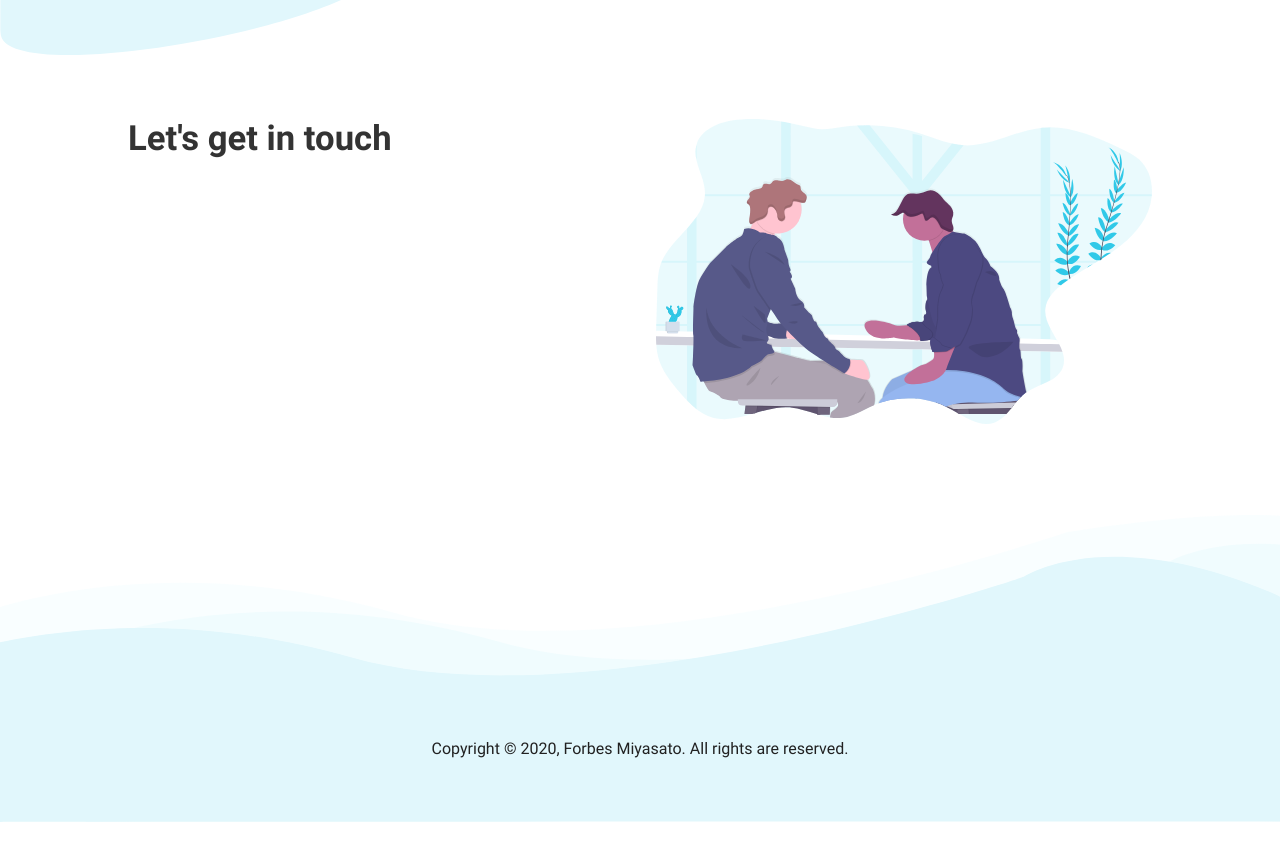
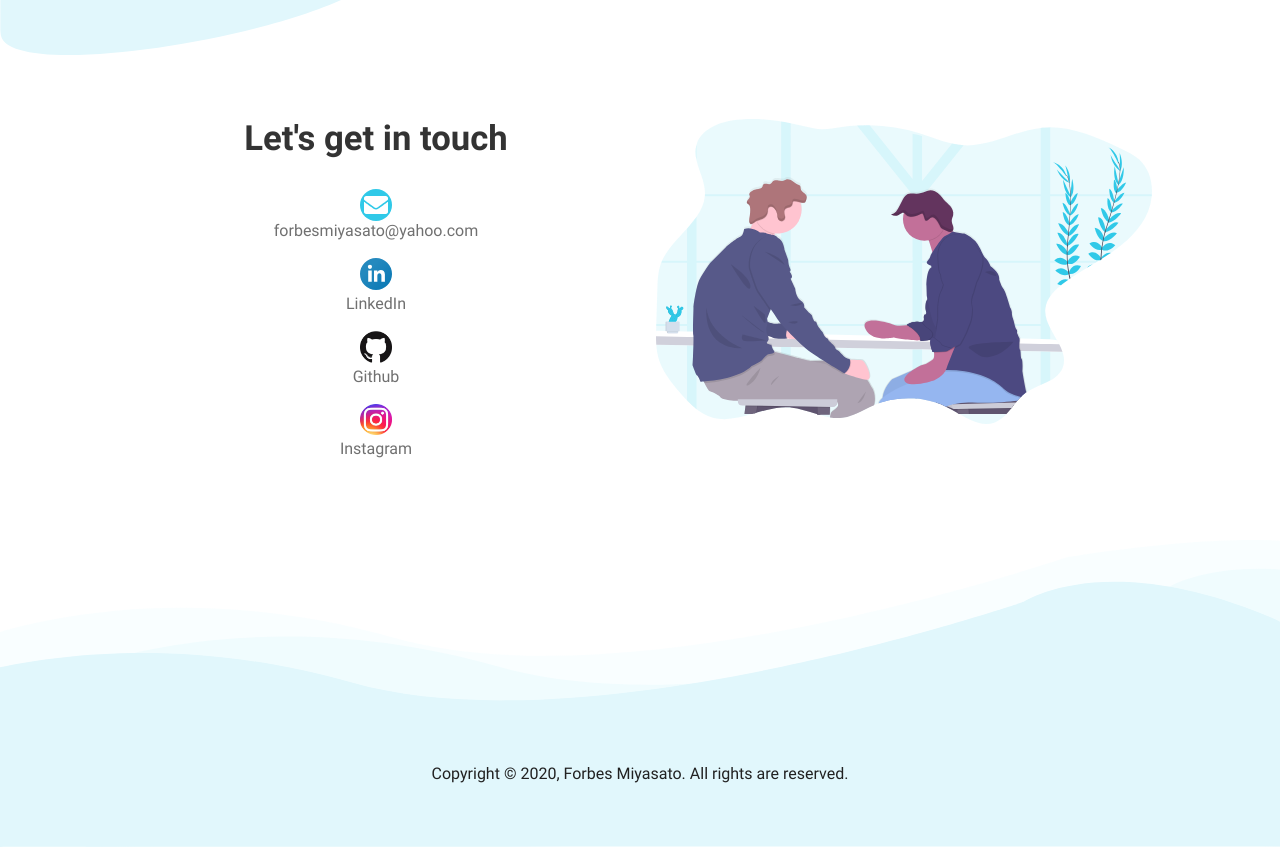
Before and after one commit to forbesmiyasato/Personal-Resume-Website, a Gatsby site: page / in a window 1280 px wide. Shown: the part 1423-2270 px from the top of the page. Before the commit the page ends 2245 px from the top, so only its background shows below. Built offline with nearby package versions, Linux system fonts and the light colour scheme; Gatsby itself is replaced by a stand-in of ours.

Commit message:
added contact section

```diff
--- a/package.json
+++ b/package.json
@@ -6,6 +6,7 @@
   "author": "Forbes <forbesmiyasato@yahoo.com>",
   "dependencies": {
     "@fortawesome/fontawesome-svg-core": "^1.2.32",
+    "@fortawesome/free-brands-svg-icons": "^5.15.1",
     "@fortawesome/free-solid-svg-icons": "^5.15.1",
     "@fortawesome/react-fontawesome": "^0.1.11",
     "axios": "^0.19.2",
--- /dev/null
+++ b/src/components/landing/Contact/contact.scss
@@ -0,0 +1,35 @@
+.contact-wrapper {
+    text-align: center;
+}
+
+.contact-text-wrapper {
+    & p {
+        font-size: 1rem;
+        margin-bottom: 1rem;
+    }
+
+    & a {
+
+        &.mail-icon {
+            border-radius: 50%;
+            background: #30c9e8;
+            width: 32px;
+            color: white;
+            height: 32px;
+            display: flex;
+            margin: 0 auto;
+            justify-content: center;
+            flex-direction: column;
+            align-items: center;
+
+            & svg {
+                font-size: 1.5rem;
+            }
+        }
+    }
+
+    & img {
+        width: 32px;
+        margin-bottom: 0;
+    }
+}
--- a/src/components/landing/Contact/index.jsx
+++ b/src/components/landing/Contact/index.jsx
@@ -1,15 +1,55 @@
-import React from 'react';
-import { Container } from 'components/common';
-import contact from 'assets/illustrations/contact.svg';
-import { Wrapper, Details, Thumbnail } from './styles';
+import React, { useContext } from "react";
+import { Container } from "components/common";
+import contact from "assets/illustrations/contact.svg";
+import { ThemeContext } from "providers/ThemeProvider";
+import { Wrapper, Details, Thumbnail } from "./styles";
+import { FontAwesomeIcon } from "@fortawesome/react-fontawesome";
+import { faEnvelope } from "@fortawesome/free-solid-svg-icons";
+import social from "../../social.json";
+import "./contact.scss";
 
-export const Contact = () => (
+export const Contact = () => {
+    const { theme } = useContext(ThemeContext);
+
+    return (
         <Wrapper as={Container} id="contact">
-    <Details>
+            <Details className="contact-wrapper">
                 <h1>Let's get in touch</h1>
+                <div className="contact-text-wrapper">
+                    <div>
+                        <a
+                            className="mail-icon"
+                            href="mailto:forbesmiyasato@yahoo.com"
+                            target="_blank"
+                            rel="noopener noreferrer"
+                        >
+                            <FontAwesomeIcon icon={faEnvelope} />
+                        </a>
+                        <p>forbesmiyasato@yahoo.com</p>
+                    </div>
+                    {social.map(({ id, name, link, icon, iconDark }) => (
+                        <div>
+                            <a
+                                key={id}
+                                href={link}
+                                target="_blank"
+                                rel="noopener noreferrer"
+                                aria-label={`follow me on ${name}`}
+                            >
+                                {theme === "light" ? (
+                                    <img width="24" src={icon} alt={name} />
+                                ) : (
+                                    <img width="24" src={iconDark} alt={name} />
+                                )}
+                            </a>
+                            <p>{name}</p>
+                        </div>
+                    ))}
+                </div>
             </Details>
             <Thumbnail>
                 <img src={contact} alt="Contact Forbes" />
             </Thumbnail>
         </Wrapper>
     );
+};
--- a/src/components/landing/Contact/styles.js
+++ b/src/components/landing/Contact/styles.js
@@ -1,4 +1,4 @@
-import styled from 'styled-components';
+import styled from "styled-components";
 
 export const Wrapper = styled.div`
     padding: 4rem 0;
@@ -8,6 +8,7 @@ export const Wrapper = styled.div`
 
     @media (max-width: 960px) {
         flex-direction: column;
+        padding: 0rem 0;
     }
 `;
 
--- a/src/components/landing/Intro/index.jsx
+++ b/src/components/landing/Intro/index.jsx
@@ -1,11 +1,11 @@
-import React, { useContext } from 'react';
-import AnchorLink from 'react-anchor-link-smooth-scroll';
-import { ThemeContext } from 'providers/ThemeProvider';
-import { Header } from 'components/theme';
-import { Container, Button } from 'components/common';
-import dev from 'assets/illustrations/dev.svg';
-import blobOverlay from 'assets/illustrations/overlay.svg'
-import { Wrapper, IntroWrapper, Details, Thumbnail } from './styles';
+import React, { useContext } from "react";
+import AnchorLink from "react-anchor-link-smooth-scroll";
+import { ThemeContext } from "providers/ThemeProvider";
+import { Header } from "components/theme";
+import { Container, Button } from "components/common";
+import dev from "assets/illustrations/dev.svg";
+import blobOverlay from "assets/illustrations/overlay.svg";
+import { Wrapper, IntroWrapper, Details, Thumbnail } from "./styles";
 
 export const Intro = () => {
     const { theme } = useContext(ThemeContext);
@@ -16,7 +16,9 @@ export const Intro = () => {
             <IntroWrapper>
                 <Wrapper as={Container}>
                     <Details theme={theme}>
-          <h1>Hi There! <br/> My name is Forbes Miyasato.</h1>
+                        <h1>
+                            Hi There! <br /> My name is Forbes Miyasato.
+                        </h1>
                         {/* <h1>My name is Forbes Miyasato.</h1> */}
                         <h4>I’m an aspiring software engineer.</h4>
                         <Button as={AnchorLink} href="#projects">
@@ -24,10 +26,10 @@ export const Intro = () => {
                         </Button>
                     </Details>
                     <Thumbnail theme={theme}>
-        {/* <svg viewBox="0 0 200 200" xmlns="http://www.w3.org/2000/svg">
-          <path fill="#e1f7fc" d="M54,-72.5C69.5,-63.1,81.2,-46.7,84.4,-29.2C87.6,-11.8,82.3,6.6,74.8,22.6C67.2,38.5,57.4,52,44.6,60.1C31.7,68.1,15.9,70.7,-1.8,73.1C-19.4,75.6,-38.8,77.9,-47.8,68.6C-56.7,59.3,-55.2,38.3,-59.5,20.4C-63.7,2.5,-73.9,-12.4,-71.3,-24C-68.7,-35.6,-53.4,-44,-39.4,-53.8C-25.4,-63.6,-12.7,-74.9,3.3,-79.4C19.3,-84,38.6,-81.8,54,-72.5Z" transform="translate(100 100)" />
-        </svg> */}
-          <img src={dev} alt="I'm Forbes and this is my portfolio website" />
+                        <img
+                            src={dev}
+                            alt="I'm Forbes and this is my portfolio website"
+                        />
                     </Thumbnail>
                 </Wrapper>
             </IntroWrapper>
--- a/src/components/theme/Header/Navbar/index.jsx
+++ b/src/components/theme/Header/Navbar/index.jsx
@@ -4,13 +4,12 @@ import { ThemeContext } from 'providers/ThemeProvider';
 import { Container } from 'components/common';
 import NavbarLinks from '../NavbarLinks';
 import { NavWrapper, Wrapper, Links} from './styles';
-import social from './social.json';
+import social from '../../../social.json';
 
 const Navbar = () => {
   const { theme } = useContext(ThemeContext);
 
   return (
-    <NavWrapper theme={theme}>
     <Wrapper as={Container}>
         <Links>
         {social.map(({ id, name, link, icon, iconDark }) => (
@@ -24,7 +23,6 @@ const Navbar = () => {
       </Links>
       <NavbarLinks desktop />
     </Wrapper>
-    </NavWrapper>
   );
 };
 
--- a/src/components/theme/Header/Navbar/styles.js
+++ b/src/components/theme/Header/Navbar/styles.js
@@ -1,11 +1,5 @@
 import styled from 'styled-components';
 import headerIllustration from 'assets/illustrations/header.svg';
-
-export const NavWrapper = styled.div`
-  ${({ theme }) => (theme !== 'light' ? `
-  `
-  : null )};
-`;
 
 export const Wrapper = styled.div`
   padding: 1.5rem 0;
```
Also changed, not shown: src/components/landing/Intro/styles.js (+9 -7 lines), src/components/landing/Skills/index.jsx (+18 -13 lines), src/components/landing/Skills/styles.js (+8 -6 lines), src/components/social.json (renamed from src/components/theme/Header/Navbar/social.json), 2 other files. Lines whose indentation alone changed are shown as unchanged.
